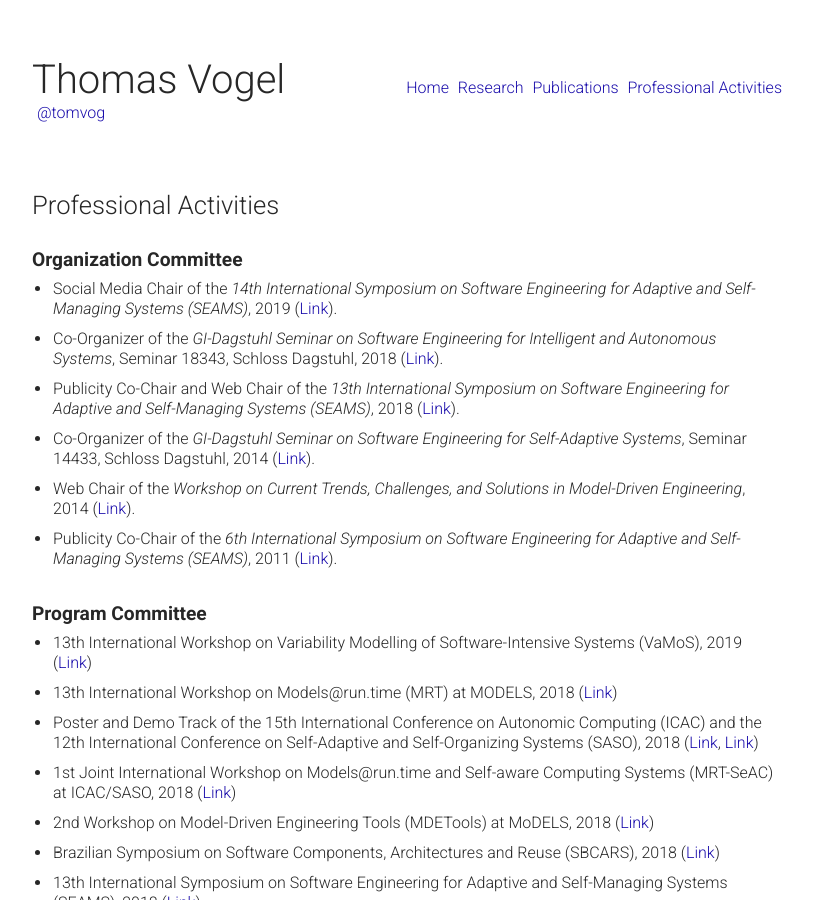
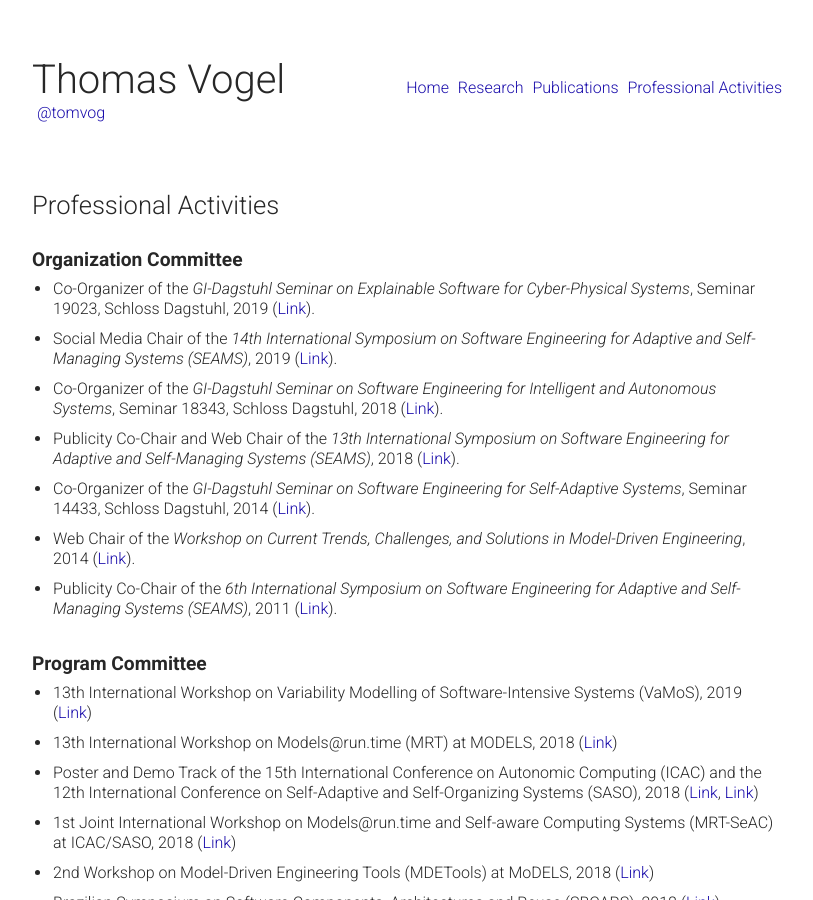
Before and after one commit to thomas-vogel/thomas-vogel.github.io, a Jekyll site: the page built from _pages/activities.md, in a window 1280 px wide and 900 px high. Shown: the whole window, without its empty margins (233-1046 px from the left). Built offline with Jekyll 4.4.1, drawn with Linux system fonts in a browser that asks for light colours.

Commit message:
Add links to ACM DL for the SEAMS'18 papers; add ES4CPS seminar.

```diff
--- a/_pages/activities.md
+++ b/_pages/activities.md
@@ -7,6 +7,7 @@ layout: paper
 
 ## Organization Committee
 
+* Co-Organizer of the _GI-Dagstuhl Seminar on Explainable Software for Cyber-Physical Systems_, Seminar 19023, Schloss Dagstuhl, 2019 ([Link](http://www.dagstuhl.de/19023){:target="_blank"}).
 * Social Media Chair of the _14th International Symposium on Software Engineering for Adaptive and Self-Managing Systems (SEAMS)_, 2019 ([Link](https://conf.researchr.org/home/seams-2019){:target="_blank"}).
 * Co-Organizer of the _GI-Dagstuhl Seminar on Software Engineering for Intelligent and Autonomous Systems_, Seminar 18343, Schloss Dagstuhl, 2018 ([Link](http://www.self-adaptive.org/dagstuhl-seminars/sefias/){:target="_blank"}).
 * Publicity Co-Chair and Web Chair of the _13th International Symposium on Software Engineering for Adaptive and Self-Managing Systems (SEAMS)_, 2018 ([Link](http://2018.seams-symposia.org){:target="_blank"}).
```
Also changed, not shown: _pages/publications/2018-SEAMSa.md (+2 -0 lines), _pages/publications/2018-SEAMSb.md (+2 -0 lines).
